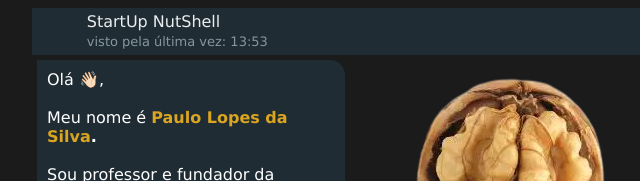
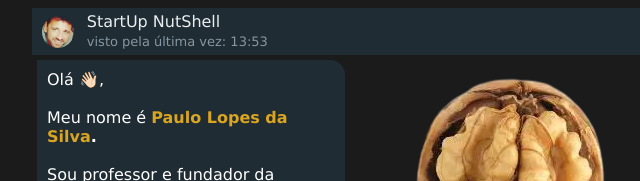
Before and after one commit to paulopesilva/junkstartupnutshell, a plain HTML site: page index.html in a window 1280 px wide. Shown: the top 181 px of the page, 288-928 px from the left. Drawn offline with Linux system fonts and the light colour scheme.

Commit message:
Update index.html

```diff
--- a/index.html
+++ b/index.html
@@ -37,7 +37,7 @@
     <nav>
 
         <div class="navbar">
-            <img class="dpimg" onclick="openFullScreenDP()" src="images/squareDp.jpg" alt="">
+            <img class="dpimg" onclick="openFullScreenDP()" src="imagens/squareDp.jpg" alt="">
             <div class="personalInfo">
                 <label id="name">StartUp NutShell</label>
                 <label id="lastseen">última vez visto...</label>
```
